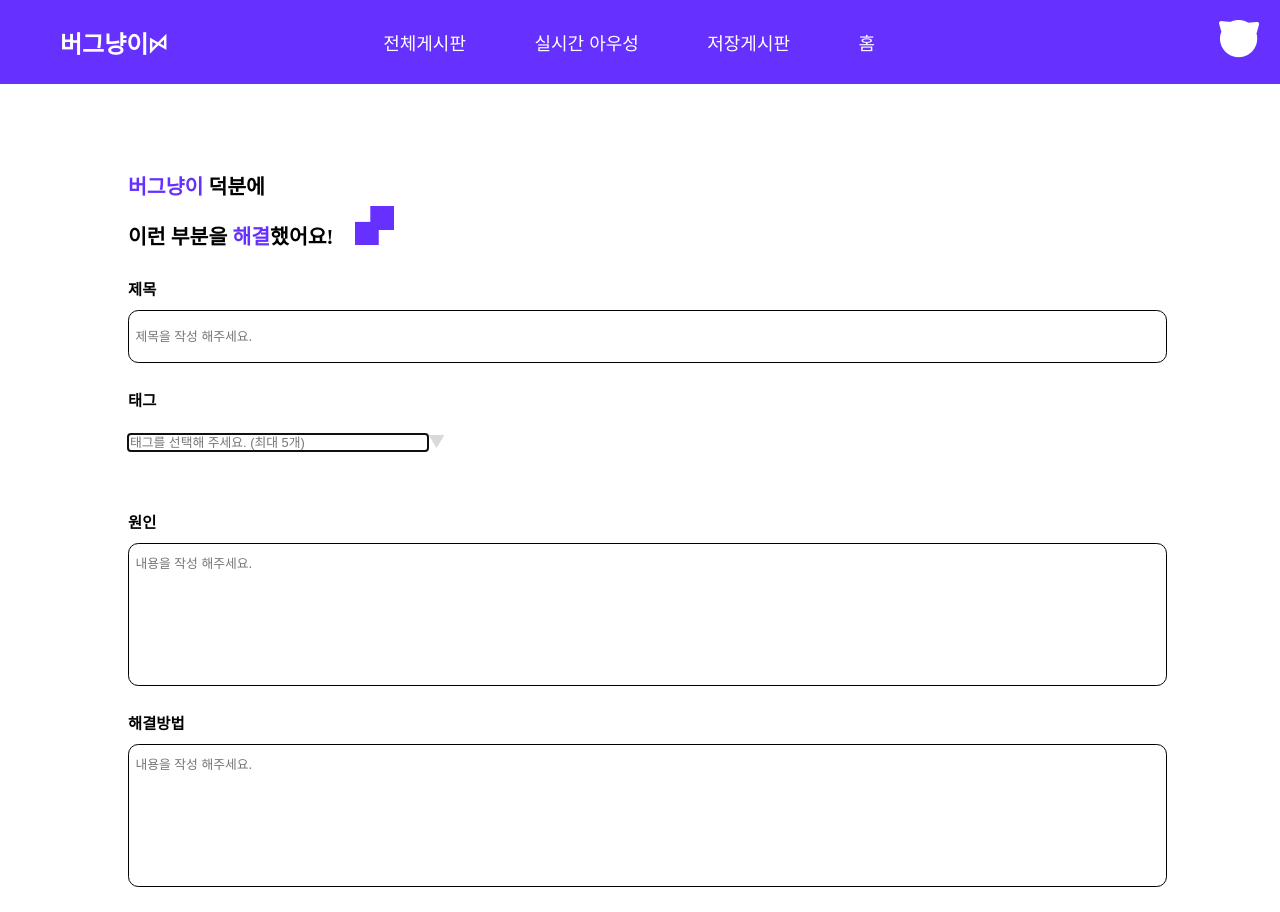
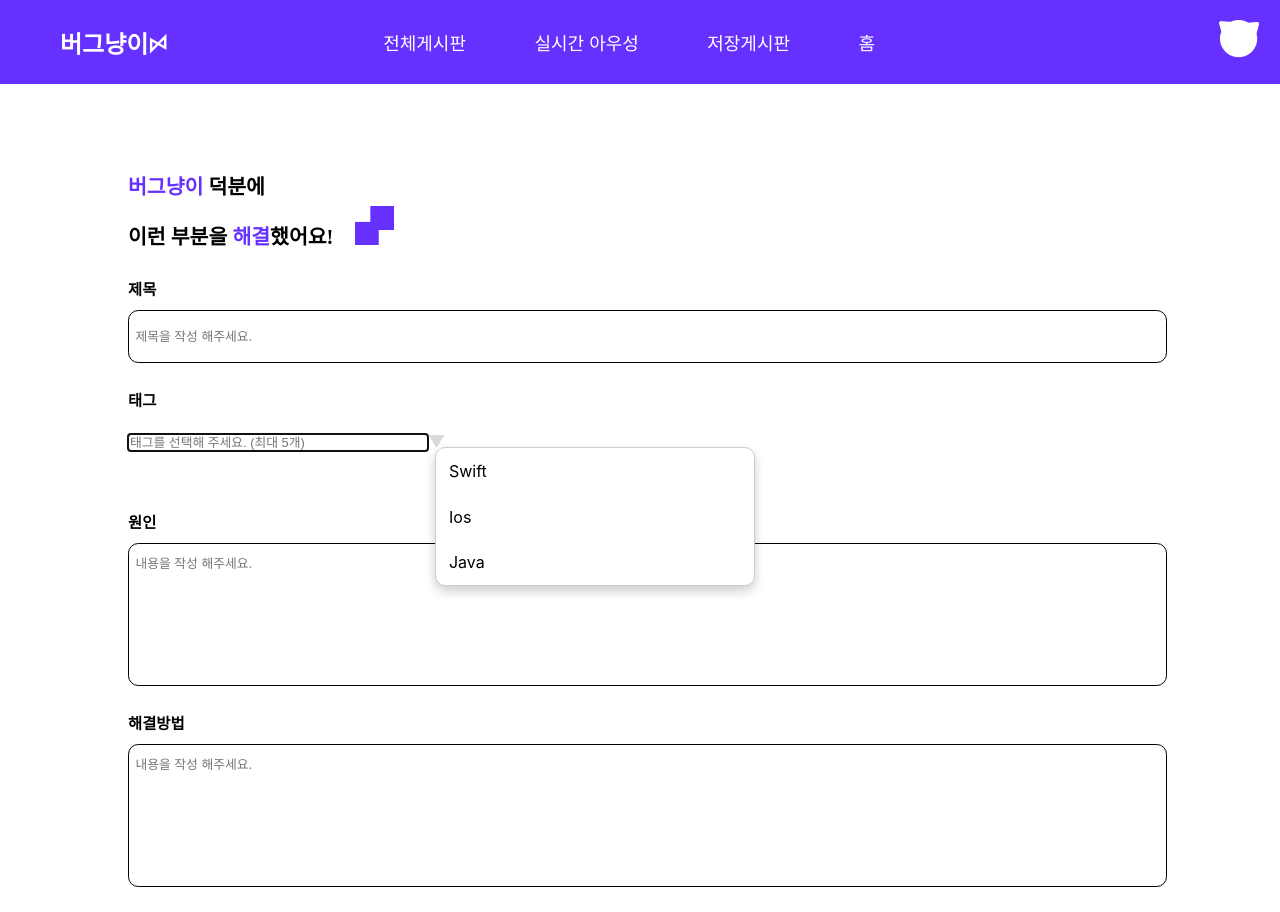
Before and after one commit to WinnerCat/frontend, a React (Create React App) app in the folder frontend/: page /postCreate in a window 1280 px wide. Both pictures are taken after a click on the element 286 px from the left and 442 px from the top of the page. Built offline with nearby package versions, Linux system fonts and the light colour scheme.

Commit message:
드롭다운 구현
드롭다운 제거는 구현 보류

```diff
--- a/frontend/src/components/tagDropdown.jsx
+++ b/frontend/src/components/tagDropdown.jsx
@@ -1,10 +1,13 @@
 import styled from "styled-components";
+import React, { useState } from "react";
+import Tag from "./tag";
+
 import PolyGon from "../img/Polygon2.png";
 
 const DropdownContainer = styled.div`
+  position: relative;
   width: 24.8vw;
   height: 3.2vw;
-  margin-bottom: 3.7vw;
   display: flex;
   justify-content: space-between;
   align-items: center;
@@ -19,17 +22,80 @@ const DropdownButton = styled.div`
   cursor: pointer;
 `;
 
+const DropDownMenu = styled.div`
+  display: ${(props) => (props.show ? "block" : "none")};
+  background-color: white;
+  border: 0.05vw solid #ccc;
+  border-radius: 0.8vw;
+  margin-top: 0.5vw;
+  width: 100%;
+  z-index: 1;
+  box-shadow: 0 0.4vw 0.8vw rgba(0, 0, 0, 0.2);
+  position: absolute;
+  left: 24vw;
+  top: 1.5vw;
+`;
+
+const DropDownItem = styled.div`
+  padding: 1vw;
+  cursor: pointer;
+  &:hover {
+    background-color: #f1f1f1;
+  }
+`;
+
+const TagList = styled.div`
+  display: flex;
+  margin-bottom: 3.7vw;
+  gap: 0.5vw;
+`;
+
 function TagDropdown({ tags, setTags }) {
+  const [showDropdown, setShowDropdown] = useState(false);
+  const availableTags = [
+    { name: "Swift", color: "#6630ff" },
+    { name: "Ios", color: "#FF3F3F" },
+    { name: "Java", color: "#00A775" },
+  ];
+
+  const handleTagSelect = (tag) => {
+    const isTagSelected = tags.some((t) => t.name === tag.name);
+    if (!isTagSelected && tags.length < 5) {
+      setTags([...tags, tag]);
+      setShowDropdown(false);
+    }
+  };
+  console.log(tags);
+
   return (
     <>
-      <DropdownContainer>
+      <DropdownContainer onClick={() => setShowDropdown(!showDropdown)}>
         <DropdownInput placeholder="태그를 선택해 주세요. (최대 5개)"></DropdownInput>
         <DropdownButton>
           <img src={PolyGon} style={{ width: "1.4vw", height: "1.0vw" }} />
         </DropdownButton>
+        <DropDownMenu show={showDropdown}>
+          {availableTags.map((tag, index) => (
+            <DropDownItem key={index} onClick={() => handleTagSelect(tag)}>
+              {tag.name}
+            </DropDownItem>
+          ))}
+        </DropDownMenu>
       </DropdownContainer>
+      <TagList>
+        {tags.map((tag, index) => (
+          <Tag
+            key={index}
+            name={tag.name}
+            color={tag.color}
+            onClick={() => {
+              //드롭다운 제거(구현보류)
+              setTags(tags.filter((t) => t.name !== tag.name));
+            }}
+          ></Tag>
+        ))}
+      </TagList>
     </>
   );
 }
-
 export default TagDropdown;
```
